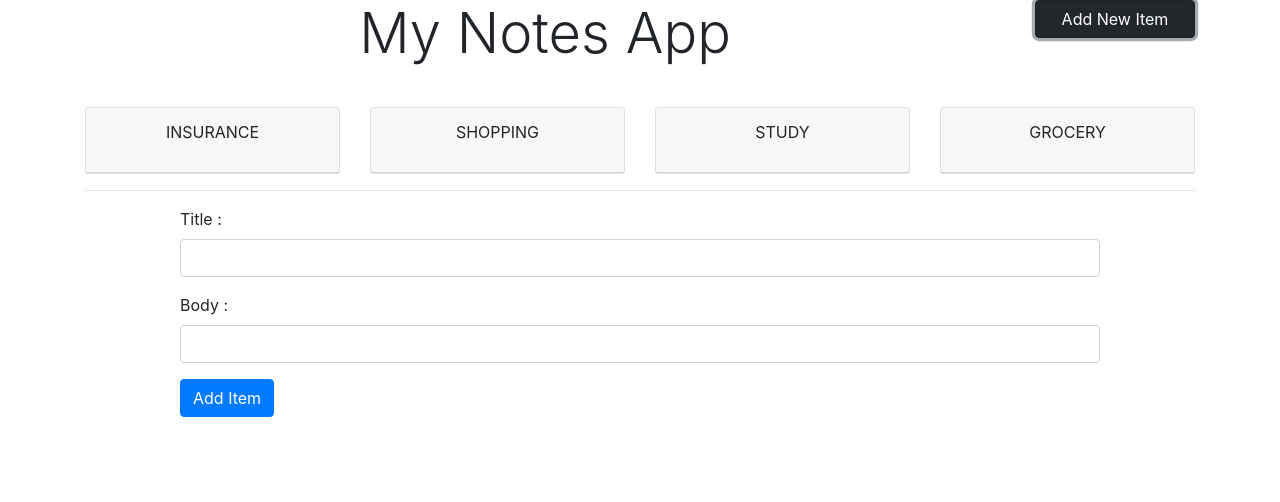
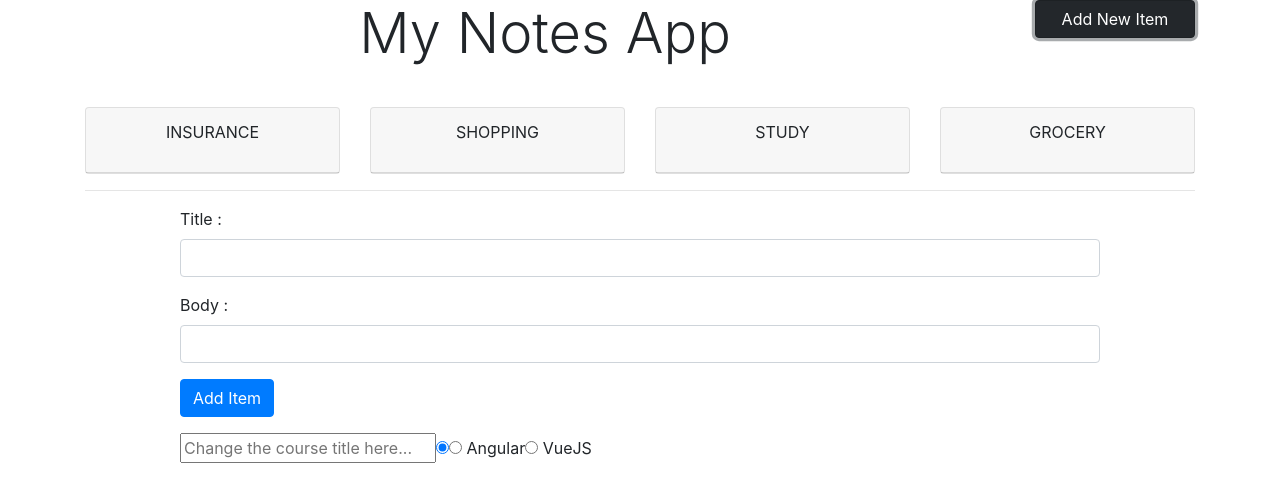
Before and after one commit to synergy2411/cgi-react, a React (Create React App) app in the folder notes-app/: page / in a window 1280 px wide. Both pictures are taken after a click on the button "Add New Item". Shown: the top 502 px of the page. Built offline with nearby package versions, Linux system fonts and the light colour scheme.

Commit message:
note app - completed

```diff
--- a/notes-app/src/Notes/AddNewForm/AddNewForm.js
+++ b/notes-app/src/Notes/AddNewForm/AddNewForm.js
@@ -4,7 +4,9 @@ import React from 'react';
 class AddNewForm extends React.Component{
 
     state = {
-        inputTitle : ""
+        inputTitle : "",
+        course : "react",
+        courseTitle : ""
     }
     inputBodyRef = new React.createRef();
 
@@ -12,6 +14,8 @@ class AddNewForm extends React.Component{
         event.preventDefault();
         console.log("Title:", this.state.inputTitle);
         console.log("Body : ", this.inputBodyRef.current.value);
+        console.log("Course Opted : ", this.state.course);
+        this.props.addNewNote(this.state.inputTitle, this.inputBodyRef.current.value);
     }
     render(){
         return (
@@ -37,6 +41,30 @@ class AddNewForm extends React.Component{
                         <button className="btn btn-primary"
                         onClick = {(event) => this.submitHandler(event)} >Add Item</button>
                     </div>
+
+                <input type="text" value={this.state.courseTitle}
+                    placeholder = "Change the course title here..."
+                    onChange={event => this.setState({courseTitle : event.target.value})}/>
+
+                <label>
+                <input type="radio" value={this.state.courseTitle}
+                    checked={this.state.course === "react"}
+                    onChange = {event => this.setState({course : event.target.value})}/>
+                    {this.state.courseTitle}
+                </label>
+                <label>
+                <input type="radio" value="angular"
+                    checked={this.state.course === "angular"}
+                    onChange = {event => this.setState({course : event.target.value})}/> Angular
+                </label>
+                <label>
+                <input type="radio" value="vue"
+                    checked={this.state.course === "vue"}
+                    onChange = {event => this.setState({course : event.target.value})}/> VueJS
+                </label>
+
+
+
                 </form>
             </div>
         )
--- a/notes-app/src/Notes/Notes.js
+++ b/notes-app/src/Notes/Notes.js
@@ -46,6 +46,15 @@ class Notes extends React.Component {
     }
   }
 
+  addNewItem =(title, body) => {
+    const note= { title, body, id : this.state.notes.length + 1};
+    const duplicateNotes = [...this.state.notes, note];
+    this.setState({
+      notes : duplicateNotes,
+      showAddNewItemForm : false
+    })
+  }
+
   render() {
     const notes = this.state.notes.map((note) => {
       return (
@@ -71,7 +80,7 @@ class Notes extends React.Component {
     let addNewForm = null;
     if(this.state.showAddNewItemForm){
       // code for adding new form
-        addNewForm = <AddNewForm />
+        addNewForm = <AddNewForm addNewNote={(title, body) =>this.addNewItem(title, body) }/>
     }
 
     return (
```
